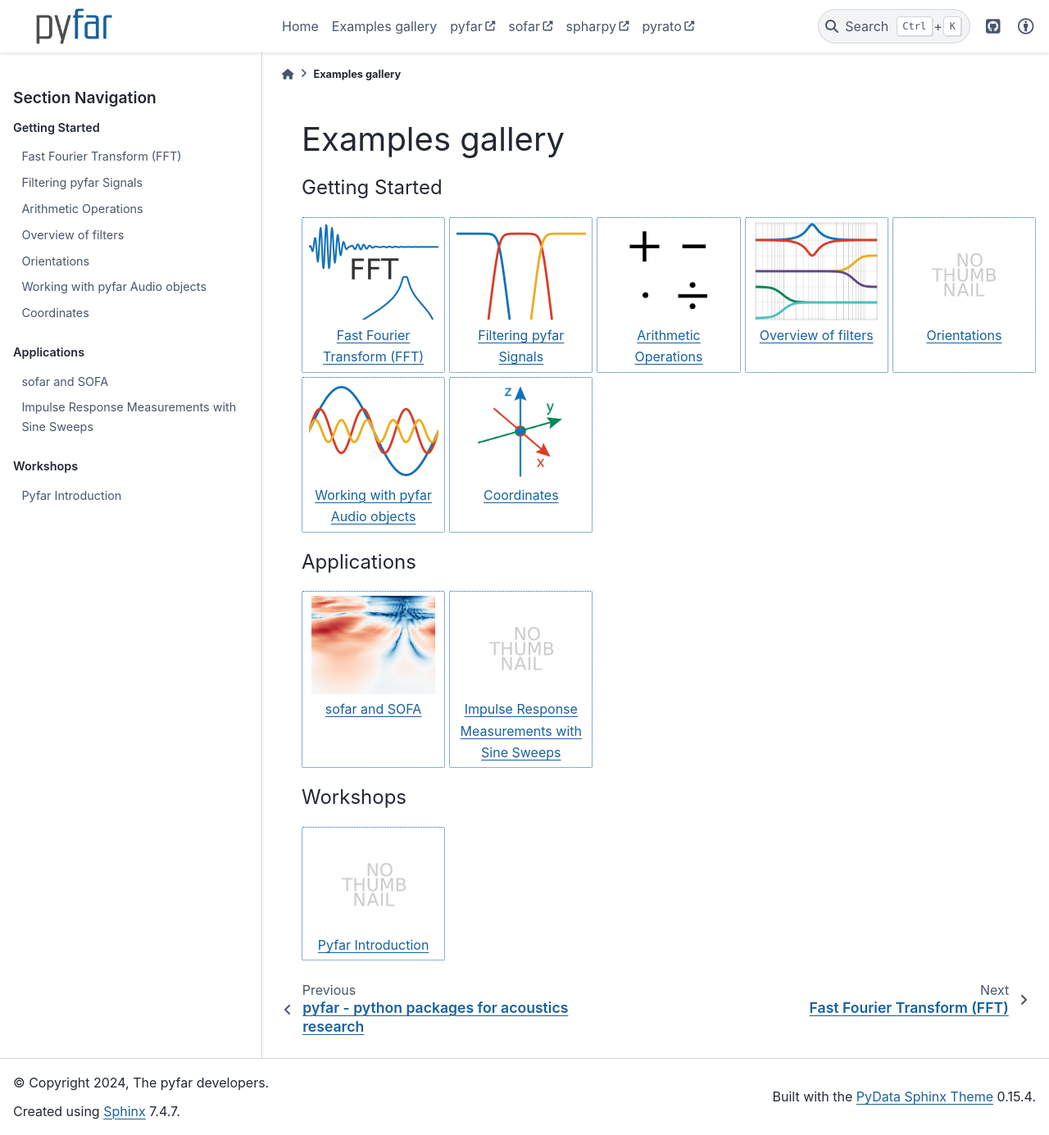
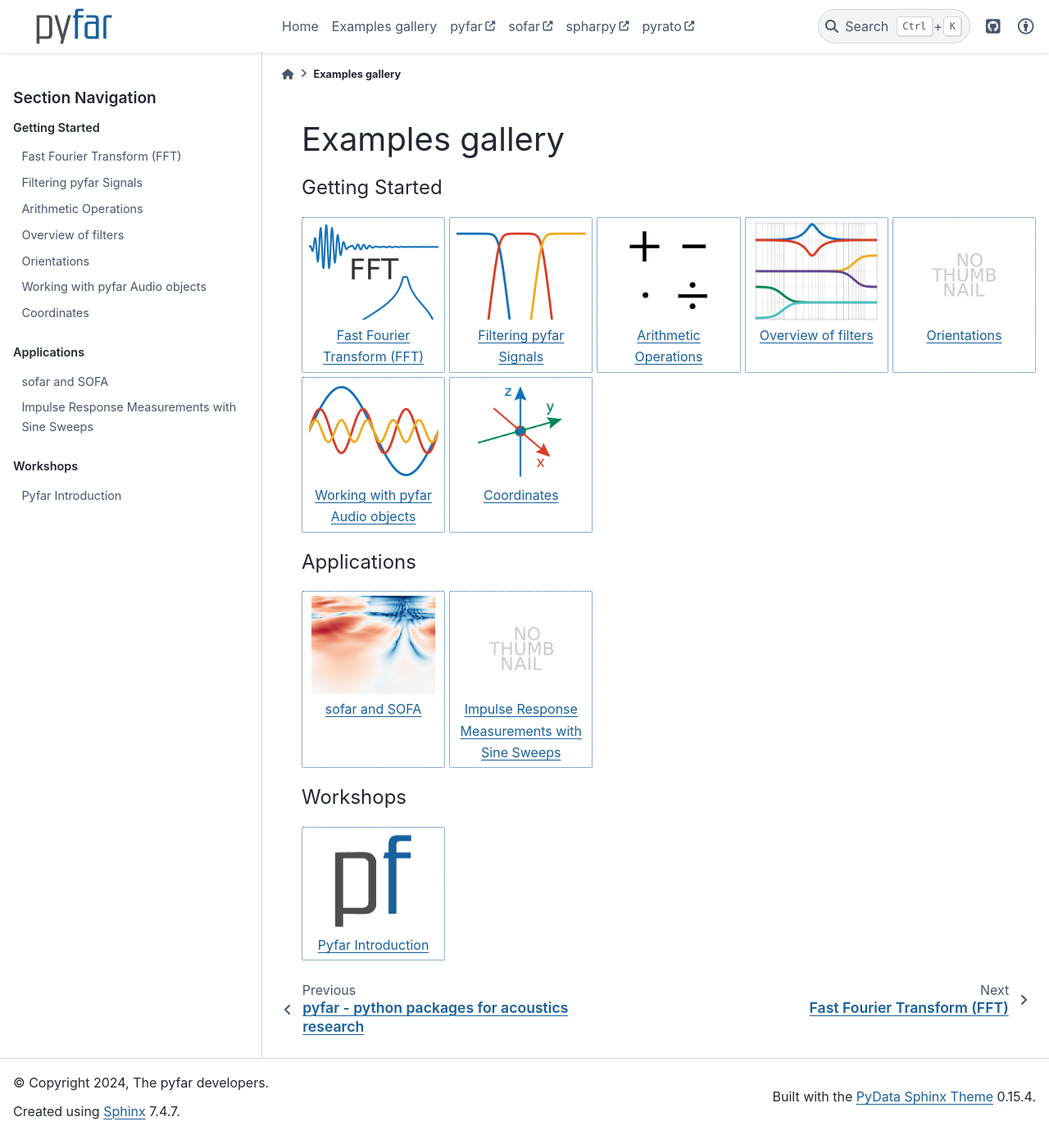
Before and after one commit to pyfar/gallery, a Sphinx documentation site: the page built from docs/examples_gallery.rst, in a window 1280 px wide and 1385 px high. Shown: the whole window at 82% size. Built offline with Sphinx 7.4.7 and the PyData theme 0.15.4, drawn with Linux system fonts in a browser that asks for light colours.

Commit message:
add thumbnail for introduction workshop

```diff
--- a/docs/conf.py
+++ b/docs/conf.py
@@ -150,4 +150,5 @@ nbsphinx_thumbnails = {
     'gallery/interactive/pyfar_filtering': '_static/thumbnail_pyfar_filtering.png',
     'gallery/interactive/sofar_introduction': '_static/thumbnail_sofar_introduction.png',
     'gallery/interactive/fast_fourier_transform': '_static/thumbnail_fast_fourier_transform.png',
+    'gallery/interactive/pyfar_introduction': '_static/pyfar_pf_transparent.png',
 }
```
Also changed, not shown: docs/_static/pyfar_pf_transparent.png (added).
